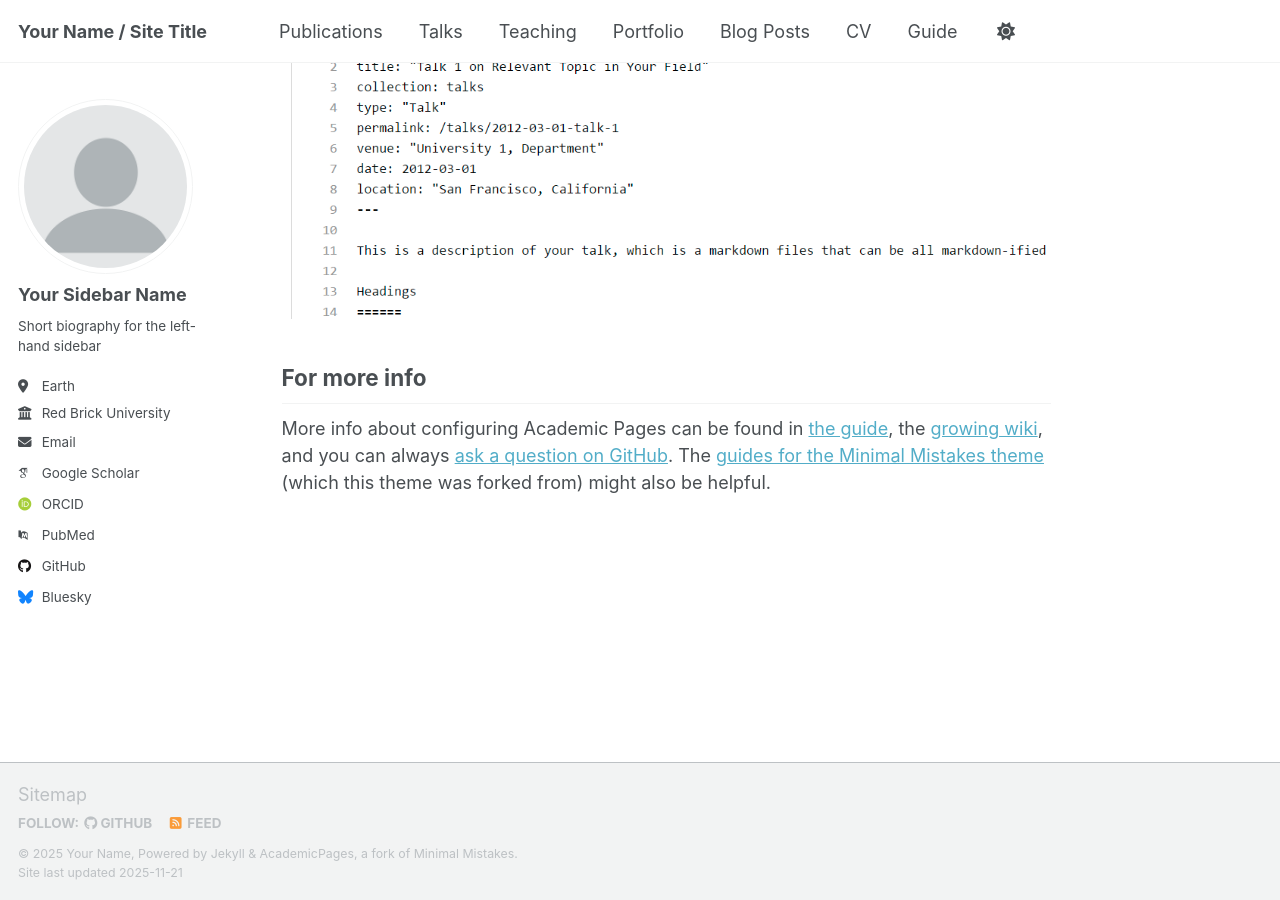
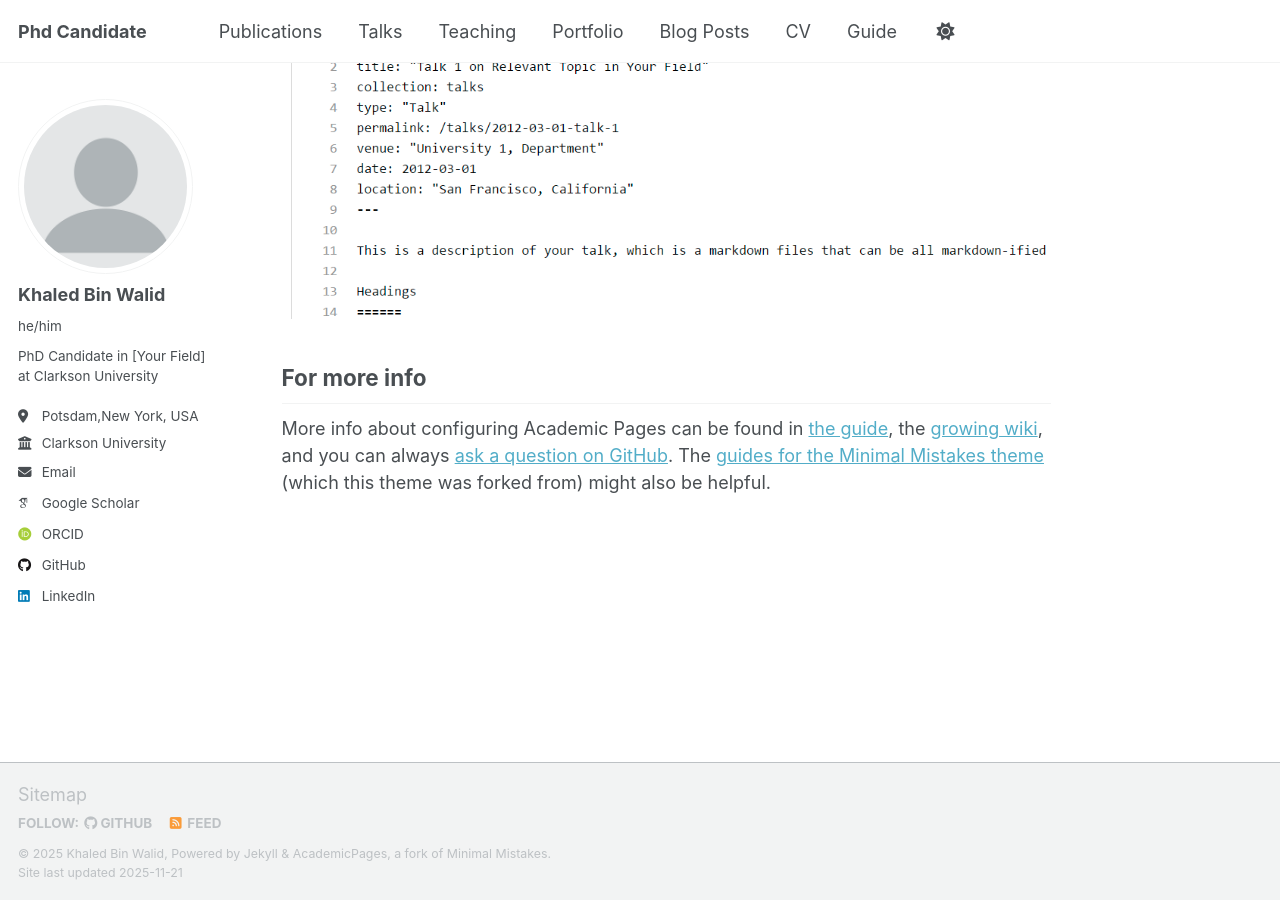
Before and after one commit to Khaled823/KhaledBinWalid, a Jekyll site: the page built from _pages/about.md, in a window 1280 px wide and 900 px high, scrolled down 2880 px. Built offline with Jekyll 4.4.1, drawn with Linux system fonts in a browser that asks for light colours; some web fonts are replaced; a script that is not in the unit is left out.

Commit message:
Update site configuration with personal information
- Added personal details: name, email, location
- Updated academic profile links (ORCID, Google Scholar, GitHub, LinkedIn)
- Configured repository and site URL
- Set PhD Candidate title and Clarkson University affiliation

🤖 Generated with [Claude Code](https://claude.com/claude-code)

Co-Authored-By: Claude <noreply@anthropic.com>

```diff
--- a/_config.yml
+++ b/_config.yml
@@ -9,14 +9,14 @@
 # Basic Site Settings
 locale                   : "en-US"
 site_theme               : "default" # Currently available options are "default", "air"
-title                    : "Your Name / Site Title"
+title                    : "Phd Candidate"
 title_separator          : "-"
-name                     : &name "Your Name"
-description              : &description "Your Name's academic portfolio"   # Update this with a general description of your site, this is the default if not overridden by a page
-url                      : https://academicpages.github.io # The base hostname & protocol for your site e.g. "https://[your GitHub username].github.io",
+name                     : &name "Khaled Bin Walid"
+description              : &description "Khaled Bin Walid's academic portfolio"   # Update this with a general description of your site, this is the default if not overridden by a page
+url                      : https://KhaledBinWalid.github.io # The base hostname & protocol for your site e.g. "https://[your GitHub username].github.io",
                                                            # or if you already have some other page hosted on Github then use "https://[your GitHub username].github.io/[Your Repo Name]"
 baseurl                  : "" # the subpath of your site, e.g. "/blog"
-repository               : "academicpages/academicpages.github.io"
+repository               : "Khaled823/KhaledBinWalid"
 
 # Site Author - The following control what appear as part of the author content on the side bar.
 #               If a field is blank the icon and link will not appear, otherwise it will be shown.
@@ -24,23 +24,24 @@ repository               : "academicpages/academicpages.github.io"
 author:
   # Biographic information
   avatar           : "profile.png"
-  name             : "Your Sidebar Name"
-  pronouns         : # example: "she/her"
-  bio              : "Short biography for the left-hand sidebar"
-  location         : "Earth"
-  employer         : "Red Brick University"
+  name             : "Khaled Bin Walid"
+  pronouns         : "he/him" # example: "she/her"
+  bio              : "PhD Candidate in [Your Field] at Clarkson University"
+  location         : "Potsdam,New York, USA"
+  occupation       : "Phd Candidate"
+  employer         : "Clarkson University"
   uri              : # URL
-  email            : "none@example.org"
+  email            : "walidk@clarkson.edu"
 
   # Academic websites
   academia         : # URL
   arxiv            : # URL - Update with the correct link to your profile
-  googlescholar    : "https://scholar.google.com/citations?user=PS_CX0AAAAAJ"
+  googlescholar    : "https://scholar.google.com/citations?hl=en&user=r7Qf6k0AAAAJ"
   inspire-hep      : # URL
   impactstory      : # URL
-  orcid            : "https://orcid.org/yourorcidurl"
+  orcid            : "https://orcid.org/0009-0009-9481-9714"
   semantic         : # URL
-  pubmed           : "https://www.ncbi.nlm.nih.gov/pubmed/?term=john+snow"
+  pubmed           :
   researchgate     : # URL
   scopus           : # URL
 
@@ -48,13 +49,13 @@ author:
   bitbucket        : # Username - Update with your username on the site
   codepen          : # Username
   dribbble         : # Username
-  github           : "academicpages"
+  github           : "Khaled823"
   kaggle           : # Username
   stackoverflow    : # User number or user number and name (i.e., use "1" or "1/jeff-atwood")
 
   # Social media
   artstation       : # Username
-  bluesky          : "bsky.app" # Replace this with you Bluesky username
+  bluesky          : # Replace this with you Bluesky username
   facebook         : # Username
   flickr           : # Username
   foursquare       : # Username
@@ -63,7 +64,7 @@ author:
   keybase          : # Username
   instagram        : # Username
   lastfm           : # Username
-  linkedin         : # Username
+  linkedin         : "khaled-823-d"
   mastodon         : # URL
   medium           : # URL
   pinterest        : # Username
@@ -82,7 +83,7 @@ author:
 # Publication Category - The following the list of publication categories and their headings
 publication_category:
   books:
-    title: 'Books'
+    title: #'Books'
   manuscripts:
     title: 'Journal Articles'
   conferences:
```
